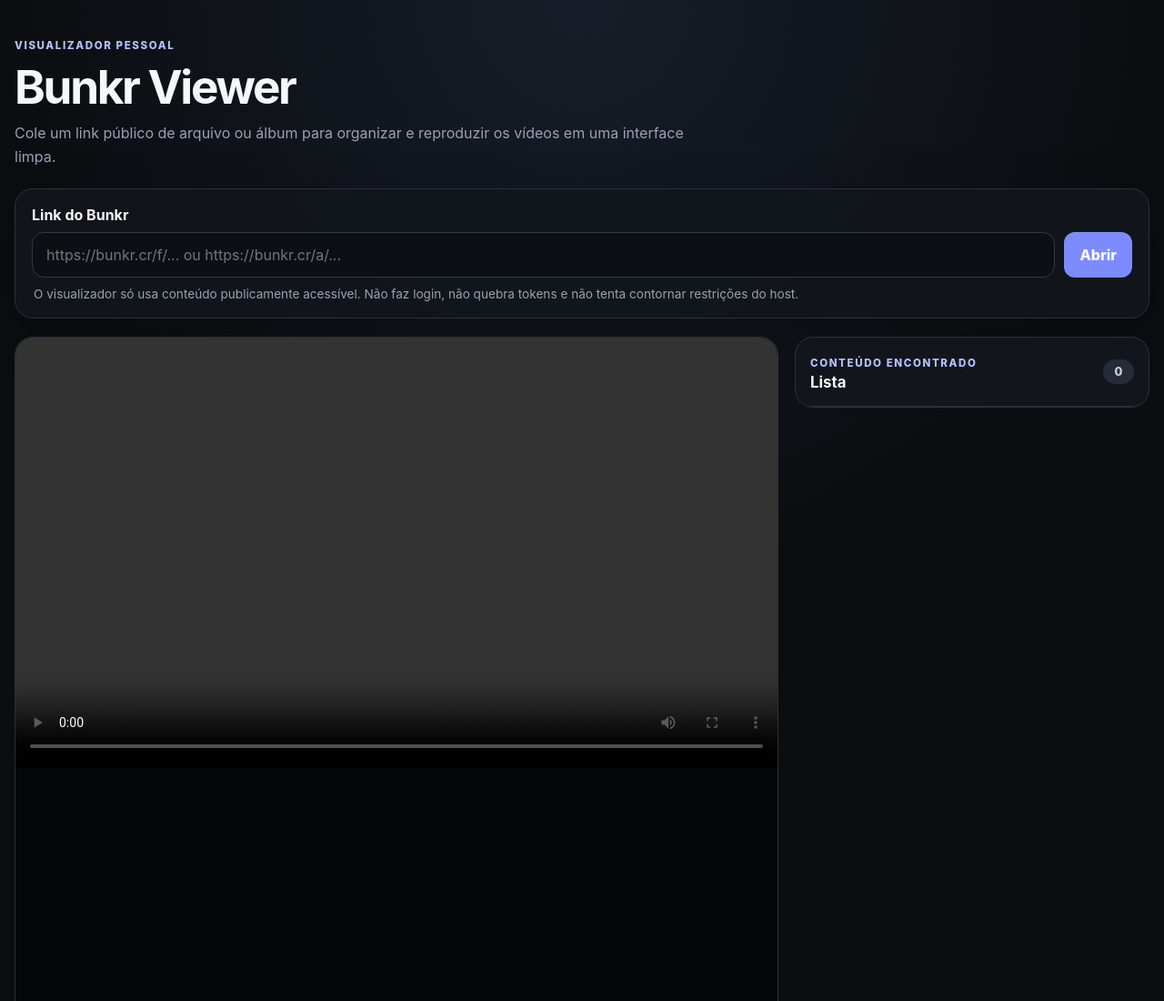
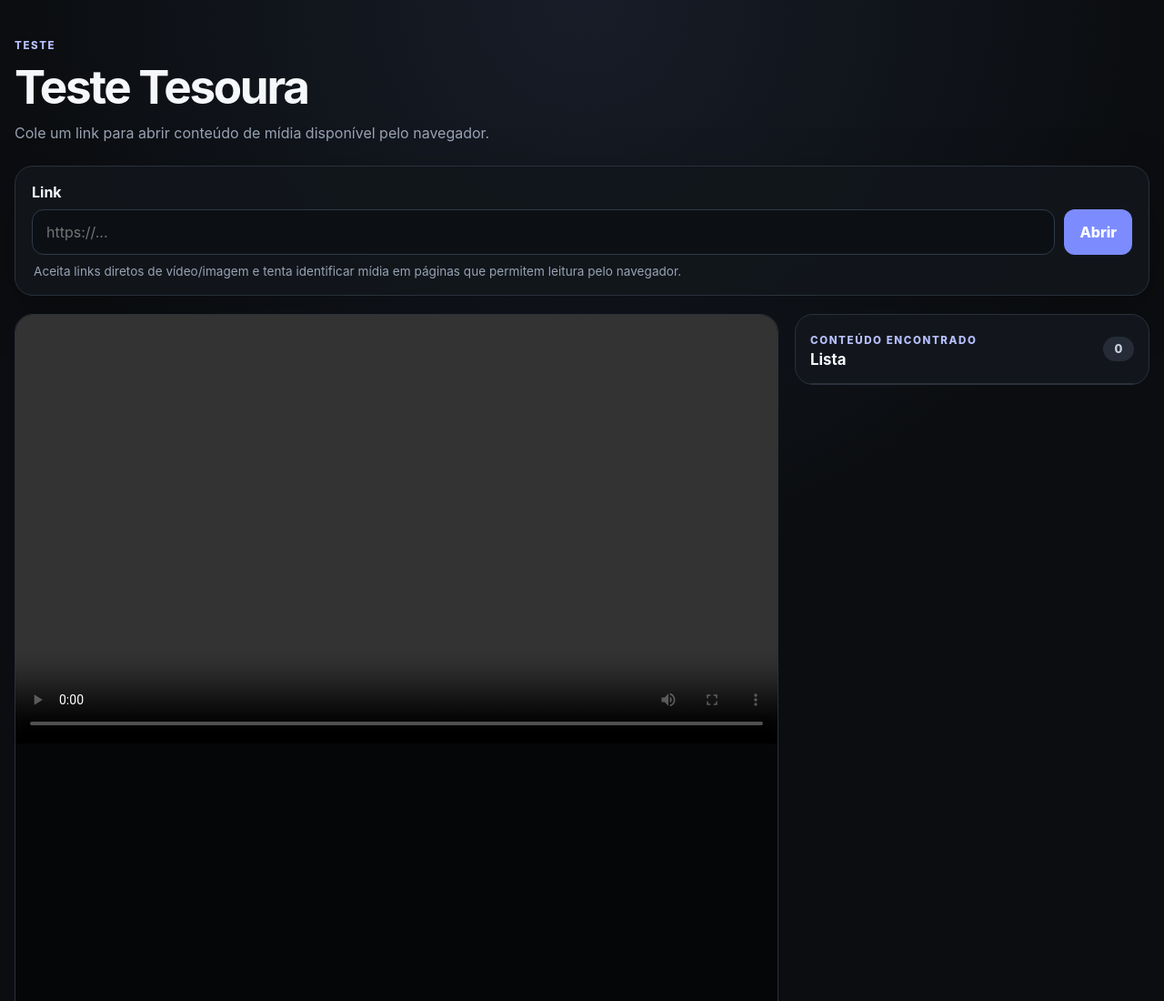
Before and after one commit to thenights20/teste_tesoura, a plain HTML site: page public/index.html in a window 1280 px wide. Shown: the top 1100 px of the page at 91% size. Drawn offline with Linux system fonts and the light colour scheme.

Commit message:
Adapt interface for GitHub Pages

```diff
--- a/public/index.html
+++ b/public/index.html
@@ -4,30 +4,30 @@
   <meta charset="utf-8" />
   <meta name="viewport" content="width=device-width, initial-scale=1" />
   <meta name="color-scheme" content="dark" />
-  <title>Bunkr Viewer</title>
-  <meta name="description" content="Visualizador pessoal para links públicos de mídia do Bunkr." />
-  <link rel="stylesheet" href="/styles.css" />
+  <title>Teste Tesoura</title>
+  <meta name="description" content="Interface experimental para visualização de mídia." />
+  <link rel="stylesheet" href="./styles.css" />
 </head>
 <body>
   <main class="shell">
     <header class="hero">
       <div>
-        <span class="eyebrow">Visualizador pessoal</span>
-        <h1>Bunkr Viewer</h1>
-        <p>Cole um link público de arquivo ou álbum para organizar e reproduzir os vídeos em uma interface limpa.</p>
+        <span class="eyebrow">Teste</span>
+        <h1>Teste Tesoura</h1>
+        <p>Cole um link para abrir conteúdo de mídia disponível pelo navegador.</p>
       </div>
     </header>
 
     <section class="search-card" aria-label="Abrir link">
       <form id="open-form">
-        <label for="url">Link do Bunkr</label>
+        <label for="url">Link</label>
         <div class="input-row">
           <input id="url" name="url" type="url" inputmode="url" autocomplete="off" spellcheck="false"
-                 placeholder="https://bunkr.cr/f/... ou https://bunkr.cr/a/..." required />
+                 placeholder="https://..." required />
           <button id="open-button" type="submit">Abrir</button>
         </div>
       </form>
-      <p class="hint">O visualizador só usa conteúdo publicamente acessível. Não faz login, não quebra tokens e não tenta contornar restrições do host.</p>
+      <p class="hint">Aceita links diretos de vídeo/imagem e tenta identificar mídia em páginas que permitem leitura pelo navegador.</p>
     </section>
 
     <section id="status" class="status" hidden></section>
@@ -72,6 +72,6 @@
     </section>
   </main>
 
-  <script src="/app.js" defer></script>
+  <script src="./app.js" defer></script>
 </body>
 </html>
```
